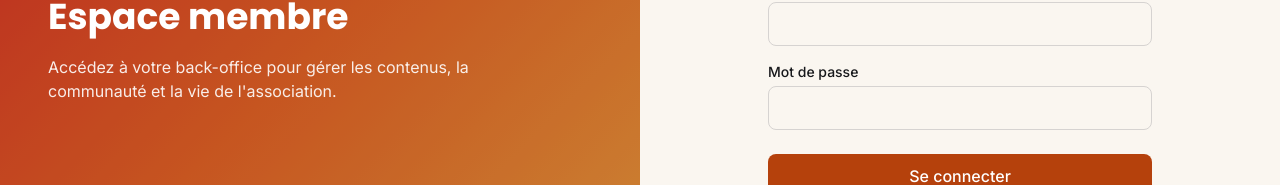
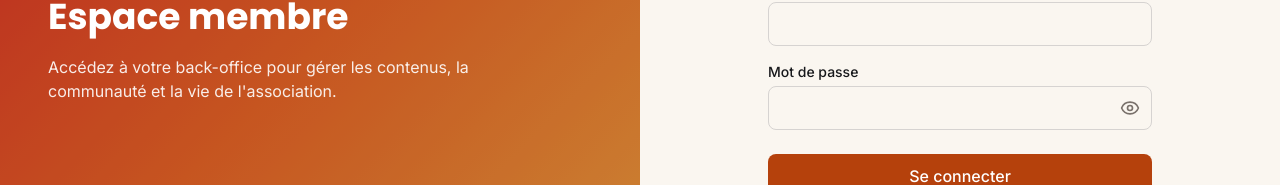
Before and after one commit to bamfatech/plateforme-bamfa-frontend, a Next.js app: page /connexion in a window 1280 px wide. Shown: the part 358-543 px from the top of the page. Built offline with nearby package versions, Linux system fonts and the light colour scheme; no server answers.

Commit message:
feat: bouton afficher/masquer le mot de passe (icone oeil) dans Field

```diff
--- a/components/ui/Field.tsx
+++ b/components/ui/Field.tsx
@@ -1,30 +1,53 @@
 "use client";
 
-import { useId, type InputHTMLAttributes } from "react";
+import { useId, useState, type InputHTMLAttributes } from "react";
+import { Eye, EyeOff } from "lucide-react";
 
 export interface FieldProps extends InputHTMLAttributes<HTMLInputElement> {
   label: string;
   error?: string;
 }
 
-export function Field({ label, error, id, className = "", ...props }: FieldProps) {
+export function Field({ label, error, id, className = "", type, ...props }: FieldProps) {
   const autoId = useId();
   const inputId = id ?? autoId;
   const errorId = `${inputId}-error`;
+  const isPassword = type === "password";
+  const [visible, setVisible] = useState(false);
+  const inputType = isPassword && visible ? "text" : type;
+
   return (
     <div className="flex flex-col gap-1">
       <label htmlFor={inputId} className="text-sm font-medium text-ink">
         {label}
       </label>
+      <div className="relative">
         <input
           id={inputId}
+          type={inputType}
           aria-invalid={error ? true : undefined}
           aria-describedby={error ? errorId : undefined}
-        className={`h-11 rounded-md border px-3 outline-none focus-visible:ring-2 focus-visible:ring-primary-500 ${
+          className={`h-11 w-full rounded-md border px-3 ${isPassword ? "pr-11" : ""} outline-none focus-visible:ring-2 focus-visible:ring-primary-500 ${
             error ? "border-danger" : "border-stone-300"
           } ${className}`}
           {...props}
         />
+        {isPassword && (
+          <button
+            type="button"
+            onClick={() => setVisible((v) => !v)}
+            aria-label={visible ? "Masquer le mot de passe" : "Afficher le mot de passe"}
+            aria-pressed={visible}
+            className="absolute inset-y-0 right-0 flex items-center rounded-md px-3 text-stone-500 hover:text-ink focus-visible:outline-none focus-visible:ring-2 focus-visible:ring-primary-500"
+          >
+            {visible ? (
+              <EyeOff className="h-5 w-5" aria-hidden="true" />
+            ) : (
+              <Eye className="h-5 w-5" aria-hidden="true" />
+            )}
+          </button>
+        )}
+      </div>
       {error && (
         <p id={errorId} className="text-sm text-danger-text">
           {error}
```
Also changed, not shown: 1 other file (tests, documents, lock files or other folders). Lines whose indentation alone changed are shown as unchanged.
